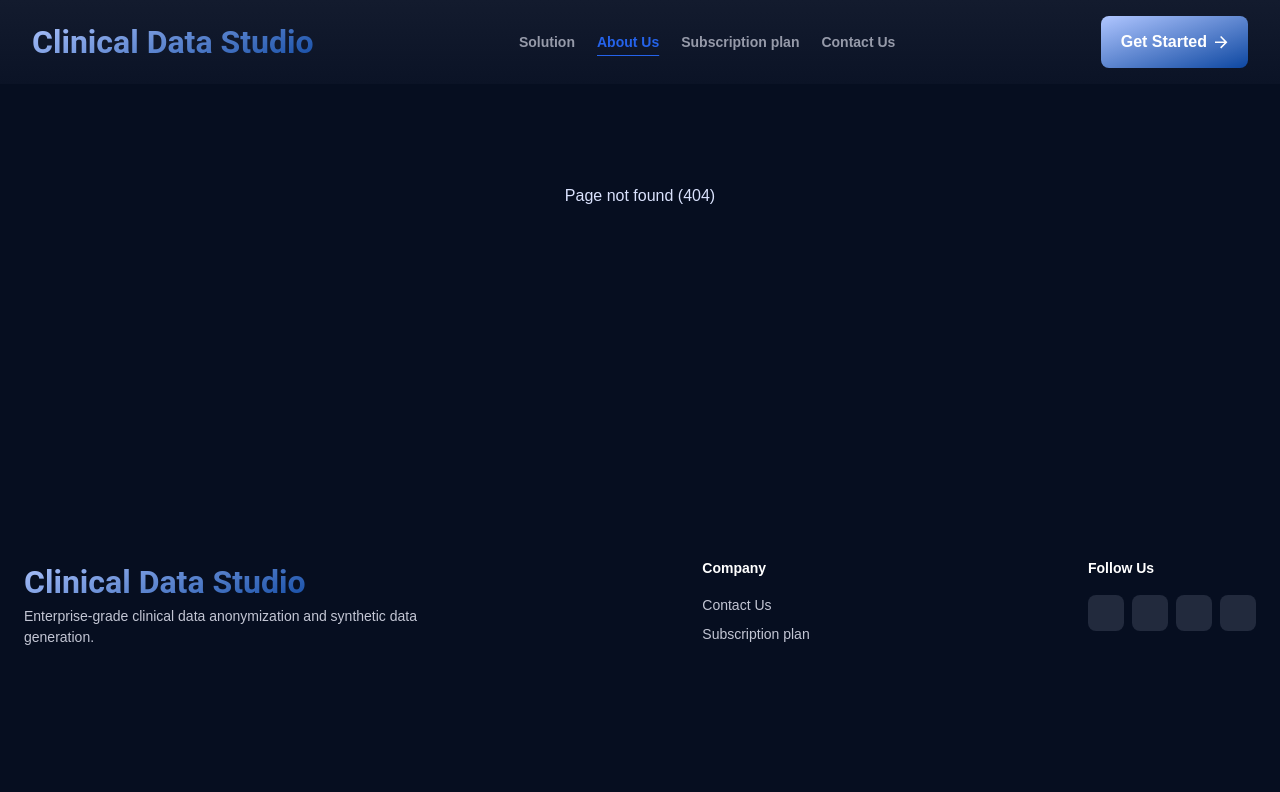
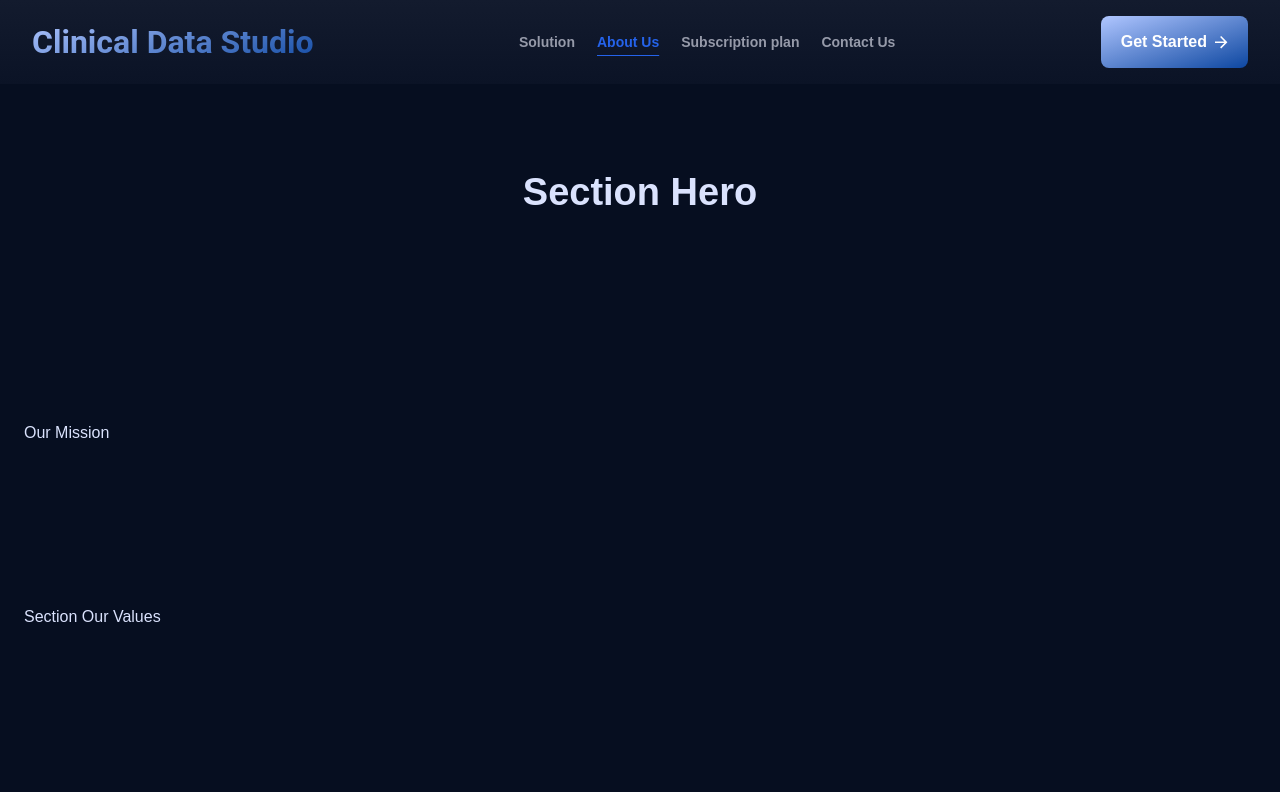
Before and after one commit to ZenBit-Tech/red_an_fe, a React (Vite) app: page /about-us in a window 1280 px wide. Shown: the top 792 px of the page. Built offline with nearby package versions, Linux system fonts and the light colour scheme; no server answers; some icons are missing.

Commit message:
feat: initial structure for AboutUs page

```diff
--- /dev/null
+++ b/src/components/AboutUsSections/SectionHero/index.tsx
@@ -0,0 +1,13 @@
+import { Container } from "@mui/material";
+import { SectionWrapper } from "./styles";
+import * as S from "./styles";
+
+export const SectionHero = () => {
+  return (
+    <SectionWrapper>
+      <Container maxWidth="lg">
+        <S.SectionTitle component="h2">Section Hero</S.SectionTitle>
+      </Container>
+    </SectionWrapper>
+  );
+};
--- /dev/null
+++ b/src/components/AboutUsSections/SectionHero/styles.ts
@@ -0,0 +1,28 @@
+import { styled } from "@mui/material/styles";
+import { Box } from "@mui/material";
+import { Typography } from "@mui/material";
+
+export const SectionWrapper = styled(Box)(({ theme }) => ({
+  width: "100%",
+
+  paddingTop: theme.spacing(20),
+  paddingBottom: theme.spacing(20),
+
+  display: "flex",
+  flexDirection: "column",
+  alignItems: "center",
+}));
+
+export const SectionTitle = styled(Typography)(({ theme }) => ({
+  fontSize: theme.typography.fontSize38,
+  fontWeight: theme.typography.fontWeight600,
+  color: theme.palette.text.primary,
+
+  marginBottom: theme.spacing(10),
+
+  textAlign: "center",
+
+  [theme.breakpoints.down("sm")]: {
+    fontSize: theme.typography.fontSize16 * 1.5, // Наприклад, 24px
+  },
+}));
--- /dev/null
+++ b/src/components/AboutUsSections/SectionLeadershipTeam/index.tsx
@@ -0,0 +1,10 @@
+import { Container } from "@mui/material";
+import { SectionWrapper } from "./styles";
+
+export const SectionLeadershipTeam = () => {
+  return (
+    <SectionWrapper>
+      <Container maxWidth="lg">SectionLeadershipTeam</Container>
+    </SectionWrapper>
+  );
+};
--- /dev/null
+++ b/src/components/AboutUsSections/SectionLeadershipTeam/styles.ts
@@ -0,0 +1,13 @@
+import { styled } from "@mui/material/styles";
+import { Box } from "@mui/material";
+
+export const SectionWrapper = styled(Box)(({ theme }) => ({
+  width: "100%",
+
+  paddingTop: theme.spacing(20),
+  paddingBottom: theme.spacing(20),
+
+  display: "flex",
+  flexDirection: "column",
+  alignItems: "center",
+}));
--- /dev/null
+++ b/src/components/AboutUsSections/SectionOurMission/index.tsx
@@ -0,0 +1,10 @@
+import { Container } from "@mui/material";
+import { SectionWrapper } from "./styles";
+
+export const SectionOurMission = () => {
+  return (
+    <SectionWrapper>
+      <Container maxWidth="lg">Our Mission</Container>
+    </SectionWrapper>
+  );
+};
--- /dev/null
+++ b/src/components/AboutUsSections/SectionOurMission/styles.ts
@@ -0,0 +1,13 @@
+import { styled } from "@mui/material/styles";
+import { Box } from "@mui/material";
+
+export const SectionWrapper = styled(Box)(({ theme }) => ({
+  width: "100%",
+
+  paddingTop: theme.spacing(20),
+  paddingBottom: theme.spacing(20),
+
+  display: "flex",
+  flexDirection: "column",
+  alignItems: "center",
+}));
--- /dev/null
+++ b/src/components/AboutUsSections/SectionOurValues/index.tsx
@@ -0,0 +1,10 @@
+import { Container } from "@mui/material";
+import { SectionWrapper } from "./styles";
+
+export const SectionOurValues = () => {
+  return (
+    <SectionWrapper>
+      <Container maxWidth="lg">Section Our Values</Container>
+    </SectionWrapper>
+  );
+};
--- /dev/null
+++ b/src/components/AboutUsSections/SectionOurValues/styles.ts
@@ -0,0 +1,13 @@
+import { styled } from "@mui/material/styles";
+import { Box } from "@mui/material";
+
+export const SectionWrapper = styled(Box)(({ theme }) => ({
+  width: "100%",
+
+  paddingTop: theme.spacing(20),
+  paddingBottom: theme.spacing(20),
+
+  display: "flex",
+  flexDirection: "column",
+  alignItems: "center",
+}));
--- /dev/null
+++ b/src/pages/AboutUSPage/index.tsx
@@ -0,0 +1,16 @@
+import { SectionHero } from "@/components/AboutUsSections/SectionHero";
+import { SectionOurMission } from "@/components/AboutUsSections/SectionOurMission";
+import { SectionOurValues } from "@/components/AboutUsSections/SectionOurValues";
+import { SectionLeadershipTeam } from "@/components/AboutUsSections/SectionLeadershipTeam";
+import * as S from "./styles";
+
+export const AboutUsPage = () => {
+  return (
+    <S.AboutPageWrapper component="main">
+      <SectionHero />
+      <SectionOurMission />
+      <SectionOurValues />
+      <SectionLeadershipTeam />
+    </S.AboutPageWrapper>
+  );
+};
--- /dev/null
+++ b/src/pages/AboutUSPage/styles.tsx
@@ -0,0 +1,14 @@
+import { styled } from "@mui/material/styles";
+import { Box, type BoxProps } from "@mui/material";
+
+export const AboutPageWrapper = styled(Box)<BoxProps>(({ theme }) => ({
+  backgroundColor: theme.palette.background.default,
+
+  minHeight: "100vh",
+
+  display: "flex",
+  flexDirection: "column",
+  alignItems: "stretch",
+  width: "100%",
+  gap: 0,
+}));
--- a/src/router/index.tsx
+++ b/src/router/index.tsx
@@ -3,6 +3,7 @@ import Layout from "@/components/Layout";
 import DeidentifyPage from "@/pages/deidentify";
 import { ContactUsPage } from "@/pages/ContactUsPage";
 import HomePage from "@/pages/HomePage";
+import { AboutUsPage } from "@/pages/AboutUSPage";
 
 export const router = createBrowserRouter([
   {
@@ -22,6 +23,10 @@ export const router = createBrowserRouter([
         element: <ContactUsPage />,
       },
       {
+        path: "/about-us",
+        element: <AboutUsPage />,
+      },
+      {
         path: "*",
         element: (
           <div style={{ padding: "100px", textAlign: "center" }}>
```
